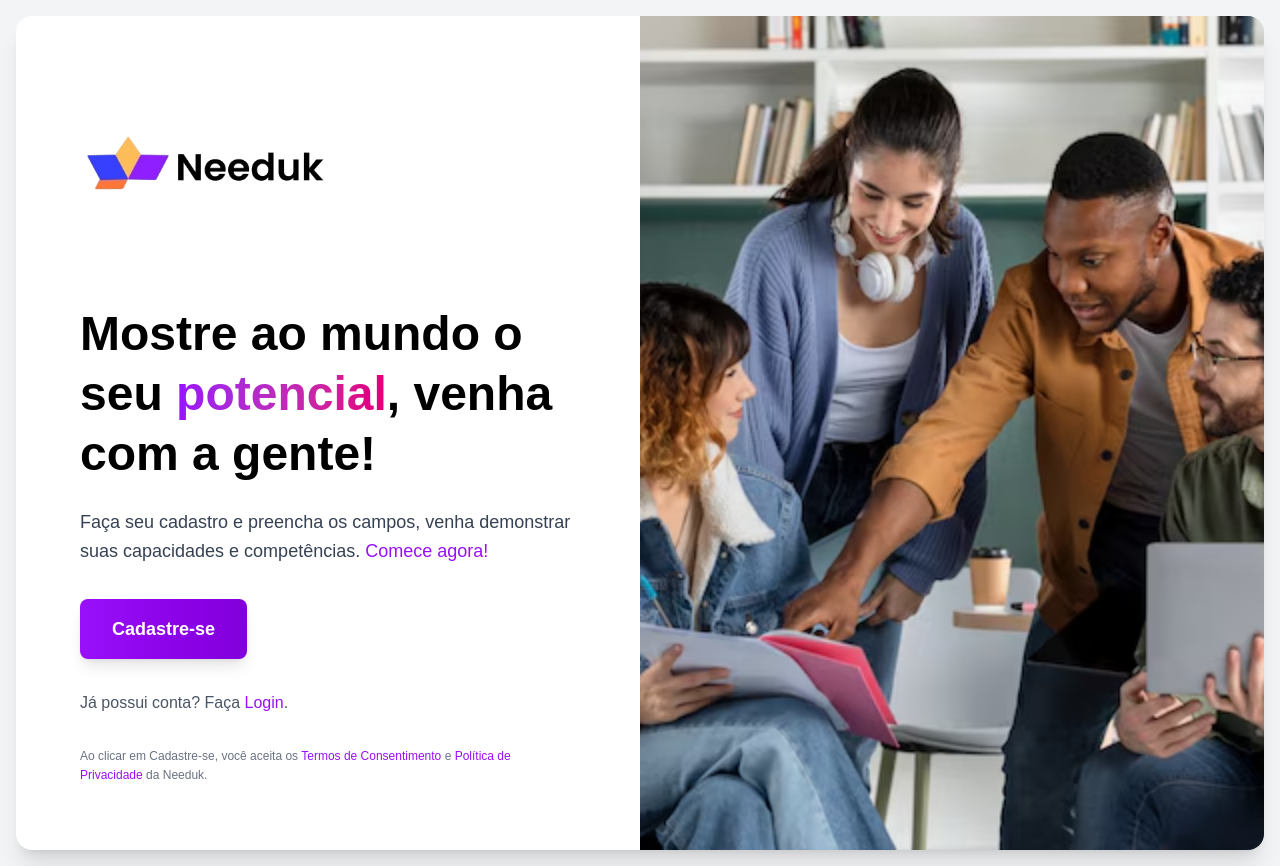
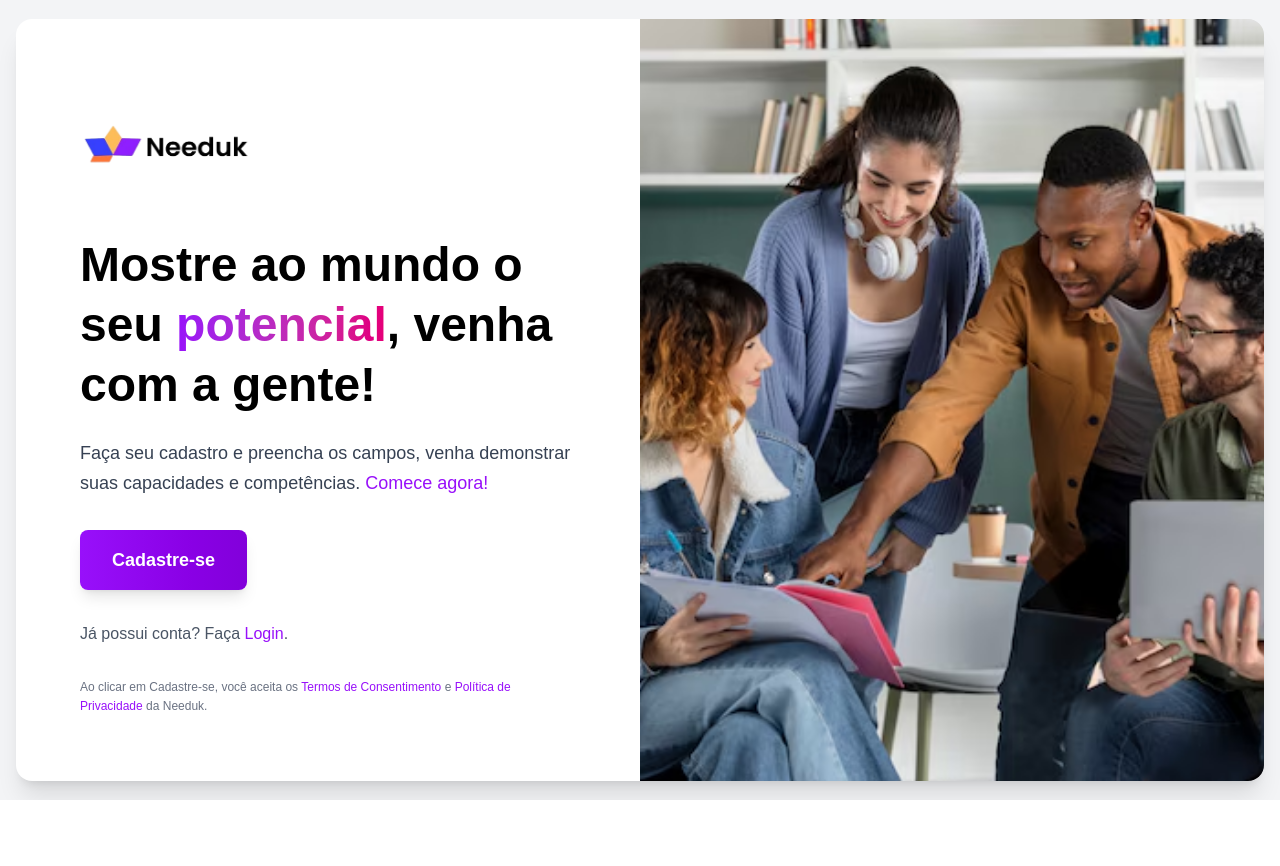
Before and after one commit to Rogerwa11/needuk-next, a Next.js app: page / in a window 1280 px wide. After the commit the page ends 800 px from the top, so only its background shows below. Built offline with nearby package versions, Linux system fonts and the light colour scheme.

Commit message:
estilizando a logo

```diff
--- a/src/app/page.tsx
+++ b/src/app/page.tsx
@@ -9,14 +9,14 @@ export default function Home() {
           {/* Coluna Esquerda - Conteúdo */}
           <div className="p-8 md:p-12 lg:p-16 flex flex-col justify-center">
             {/* Logo */}
-            <div className="flex items-center mb-12">
-              <div className="flex items-center">
+            <div className="flex items-center mb-6">
+              <div>
                 <Image
                   src="/logo.png"
                   alt="Needuk"
-                  width={180}
-                  height={180}
-                  className="w-32 h-32 md:w-64 md:h-44 object-contain"
+                  width={120}
+                  height={120}
+                  className="w-24 h-24 md:w-44 md:h-32 object-contain transition-transform duration-300 hover:scale-105"
                   priority
                 />
               </div>
```
